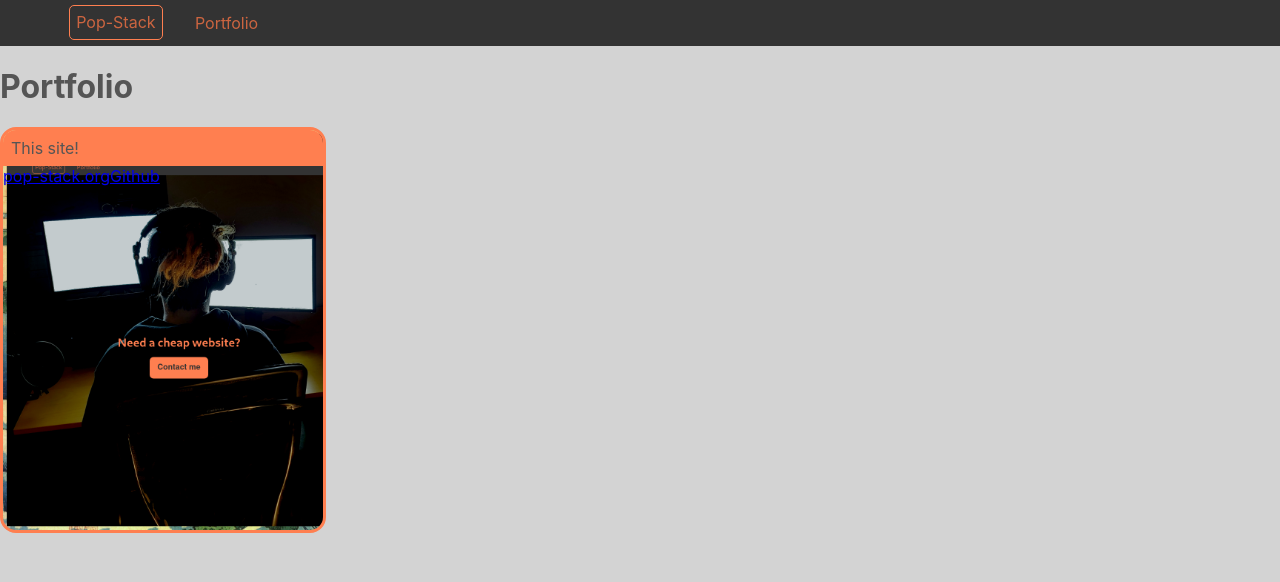
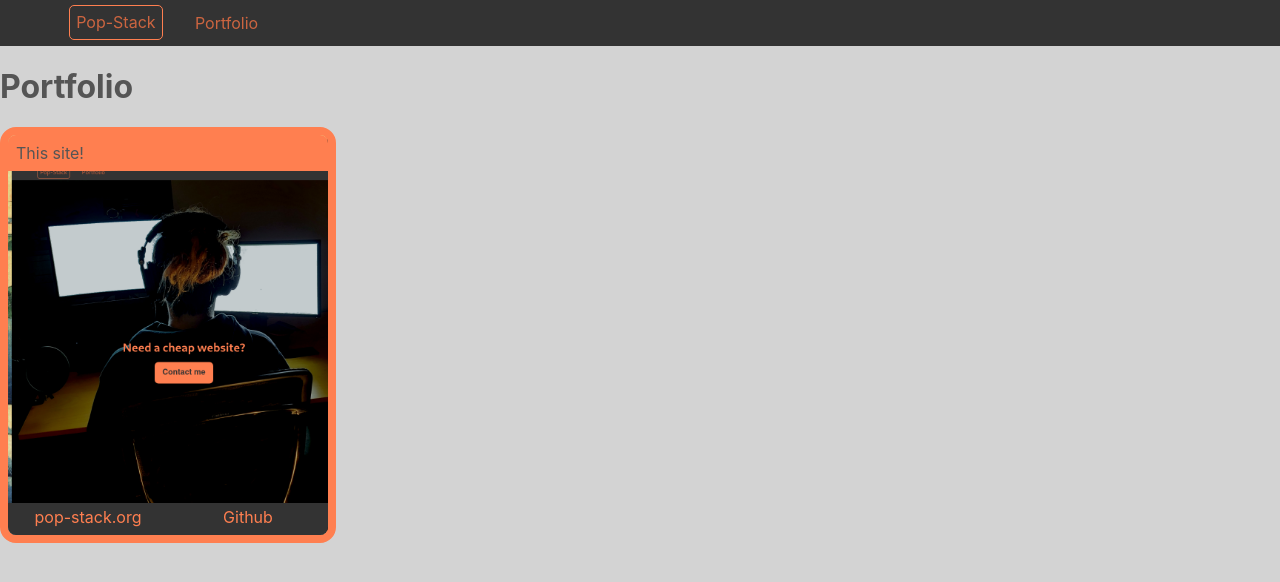
Before and after one commit to r1ri/pop-stack, a React (Create React App) app: page /portfolio in a window 1280 px wide. Shown: the top 582 px of the page. Built offline with nearby package versions, Linux system fonts and the light colour scheme.

Commit message:
add ok looking portfolio card, and actual about

```diff
--- a/src/components/home.css
+++ b/src/components/home.css
@@ -56,5 +56,6 @@
   border:2px #AAA dotted;
   padding-bottom: 1em;
   padding-left: 1em;
+  padding-right: 1em;
   margin: 0.5em;
 }
--- a/src/components/home.jsx
+++ b/src/components/home.jsx
@@ -1,6 +1,6 @@
 import { Component } from "react";
 import { Link } from "react-router-dom";
-import './home.css';
+import "./home.css";
 
 class Home extends Component {
   render() {
@@ -8,7 +8,7 @@ class Home extends Component {
       <div id="home-page">
         <div id="banner">
           <h1 id="">Need a cheap website?</h1>
-          <Link id="banner-link"to="/contactme">
+          <Link id="banner-link" to="/contactme">
             <button>
               <p>Contact me</p>
             </button>
@@ -16,7 +16,11 @@ class Home extends Component {
         </div>
         <div className="about">
           <h1>About</h1>
-          <p>This is the first draft of my home page</p>
+          <p>
+            Hi, my name is Liam, I've created this site as a means to find projects to build out my
+            portfolio. If your looking for a website, you don't need much in terms of complexity, and you
+            only have a couple hundred bucks to spare, then I might be your guy.
+          </p>
           <a href="http://github.com/r1ri">Github</a>
         </div>
         <div className="spacer"></div>
--- a/src/components/portfolio.css
+++ b/src/components/portfolio.css
@@ -3,18 +3,49 @@
 }
 
 .portfolio-item-card {
-  width:20em;
+  width: 20em;
   height: 25em;
   background-image: url("../screen.png");
-  background-size:cover;
-  background-color:#333;
-  border:0.2em coral solid;
+  background-size: cover;
+  background-color: #333;
+  border: 0.5em coral solid;
   border-radius: 1em;
   overflow: hidden;
+  box-sizing: content-box;
+  position: relative;
 }
 
-p{
-  margin:0;
-  padding:0.5em;
-  background-color:coral;
+.portfolio-item-card p {
+  width: 100%;
+  margin: 0;
+  padding: 0.5em;
+  background-color: coral;
 }
+
+.portfolio-item-card a {
+  text-decoration: none;
+}
+
+.repo {
+  position: absolute;
+  bottom: 0;
+  right: 0;
+  background-color: #333;
+  color: coral;
+  width: 50%;
+  padding-bottom: 0.5em;
+  padding-top: 0.3em;
+  text-align: center;
+}
+
+.live {
+  position: absolute;
+  bottom: 0;
+  left: 0;
+  background-color: #333;
+  color: coral;
+  width: 50%;
+  padding-bottom: 0.5em;
+  padding-top: 0.3em;
+  text-align: center;
+}
--- a/src/components/portfolio.jsx
+++ b/src/components/portfolio.jsx
@@ -9,11 +9,17 @@ class Portfolio extends Component {
         <h1>Portfolio</h1>
         <div id="porfolio-container">
           <div className="portfolio-item-card">
-            <p>
-              This site!
-            </p>
-            <Link to="/">pop-stack.org</Link>
-            <a href="http://github.com/r1ri/website">Github</a>
+            <p>This site!</p>
+            <Link className="live" to="/">
+              pop-stack.org
+            </Link>
+            <a
+              className="repo"
+              href="http://github.com/r1ri/website"
+              target="_blanck"
+            >
+              Github
+            </a>
           </div>
         </div>
       </div>
```
